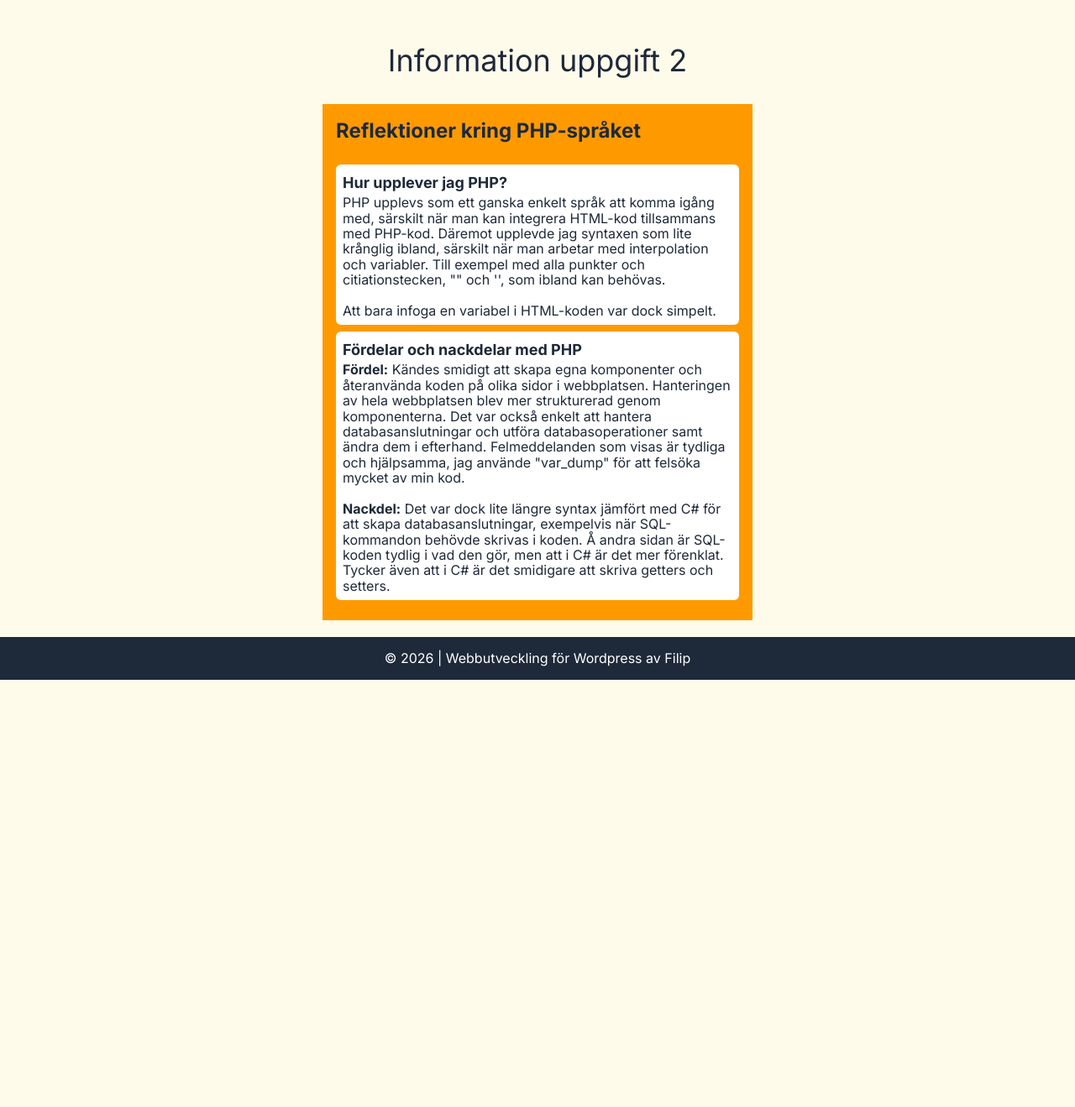
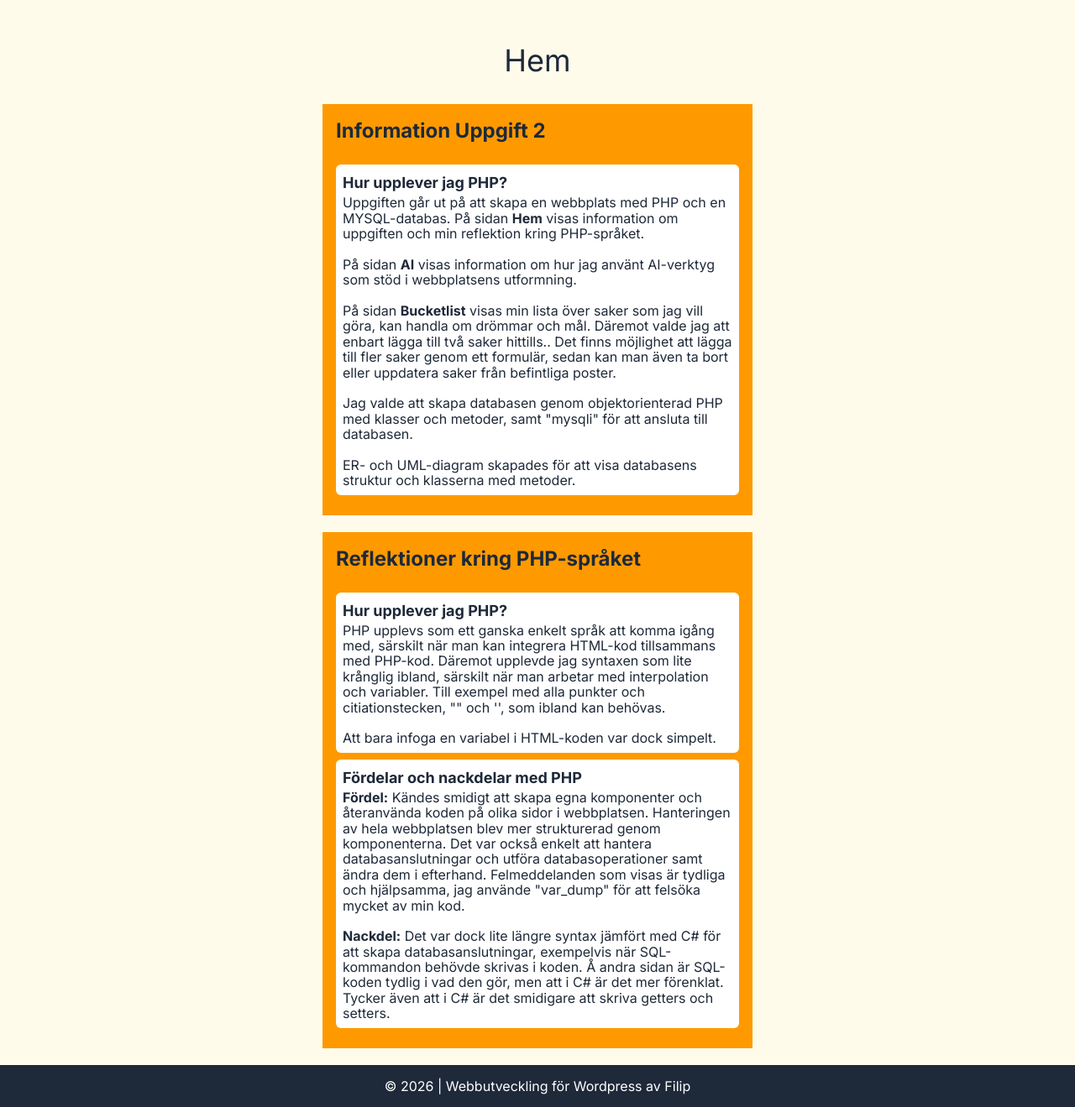
Before and after one commit to filipbergander/laboration2-php, a PHP site: page / in a window 1280 px wide. Shown: the part 72-1391 px from the top of the page at 84% size. Before the commit the page ends 882 px from the top, so only its background shows below. Run offline with PHP 8.4, Linux system fonts and the light colour scheme; style sheets or scripts are compiled from the project's sources.

Commit message:
Uppdaterat information om uppgiften på startsidan.

```diff
--- a/index.php
+++ b/index.php
@@ -1,7 +1,7 @@
 <?php
 // Visar komponenter i UI
 $title = "Startsida | PHP";
-$headline = "Information uppgift 2";
+$headline = "Hem";
 include_once("includes/components/header.php");
 include_once("includes/components/mainmenu.php");
 ?>
@@ -17,6 +17,13 @@ include("includes/classes/Bucketlist.class.php");
     // Visar rubrik
     include_once("includes/components/headline.php"); ?>
     <section class="bg-amber-500 p-4 mb-5">
+        <h2 class="text-2xl font-bold mb-6">Information Uppgift 2</h2>
+        <article class="mb-2 bg-white p-2 rounded-md">
+            <h3 class="text-lg font-bold">Hur upplever jag PHP?</h3>
+            <p>Uppgiften går ut på att skapa en webbplats med PHP och en MYSQL-databas. På sidan <b>Hem</b> visas information om uppgiften och min reflektion kring PHP-språket.<br><br> På sidan <b>AI</b> visas information om hur jag använt AI-verktyg som stöd i webbplatsens utformning.<br><br>På sidan <b>Bucketlist</b> visas min lista över saker som jag vill göra, kan handla om drömmar och mål. Däremot valde jag att enbart lägga till två saker hittills.. Det finns möjlighet att lägga till fler saker genom ett formulär, sedan kan man även ta bort eller uppdatera saker från befintliga poster. <br><br>Jag valde att skapa databasen genom objektorienterad PHP med klasser och metoder, samt "mysqli" för att ansluta till databasen.<br><br> ER- och UML-diagram skapades för att visa databasens struktur och klasserna med metoder.</p>
+        </article>
+    </section>
+    <section class="bg-amber-500 p-4 mb-5">
         <h2 class="text-2xl font-bold mb-6">Reflektioner kring PHP-språket</h2>
         <article class="mb-2 bg-white p-2 rounded-md">
             <h3 class="text-lg font-bold">Hur upplever jag PHP?</h3>
@@ -25,7 +32,8 @@ include("includes/classes/Bucketlist.class.php");
         <article class="mb-2 bg-white p-2 rounded-md">
             <h3 class="text-lg font-bold">Fördelar och nackdelar med PHP</h3>
             <p><b>Fördel:</b> Kändes smidigt att skapa egna komponenter och återanvända koden på olika sidor i webbplatsen. Hanteringen av hela webbplatsen blev mer strukturerad genom komponenterna. Det var också enkelt att hantera databasanslutningar och utföra databasoperationer samt ändra dem i efterhand. Felmeddelanden som visas är tydliga och hjälpsamma, jag använde "var_dump" för att felsöka mycket av min kod.<br><br>
-        <b>Nackdel:</b> Det var dock lite längre syntax jämfört med C# för att skapa databasanslutningar, exempelvis när SQL-kommandon behövde skrivas i koden. Å andra sidan är SQL-koden tydlig i vad den gör, men att i C# är det mer förenklat. Tycker även att i C# är det smidigare att skriva getters och setters.</p>
+                <b>Nackdel:</b> Det var dock lite längre syntax jämfört med C# för att skapa databasanslutningar, exempelvis när SQL-kommandon behövde skrivas i koden. Å andra sidan är SQL-koden tydlig i vad den gör, men att i C# är det mer förenklat. Tycker även att i C# är det smidigare att skriva getters och setters.
+            </p>
         </article>
     </section>
 </main>
```
Also changed, not shown: diagram/er.png (added), diagram/uml.png (added), 1 other file.
